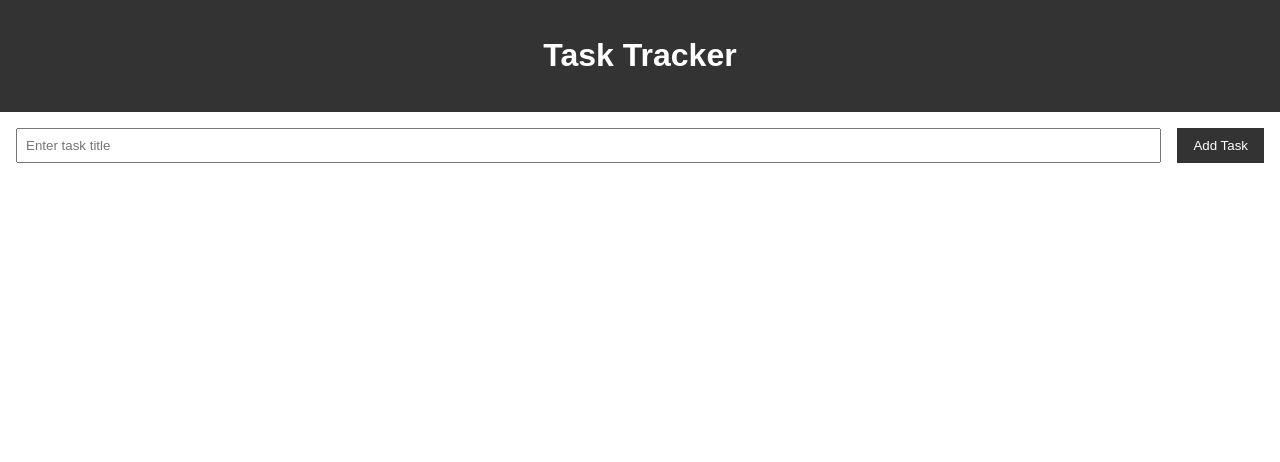
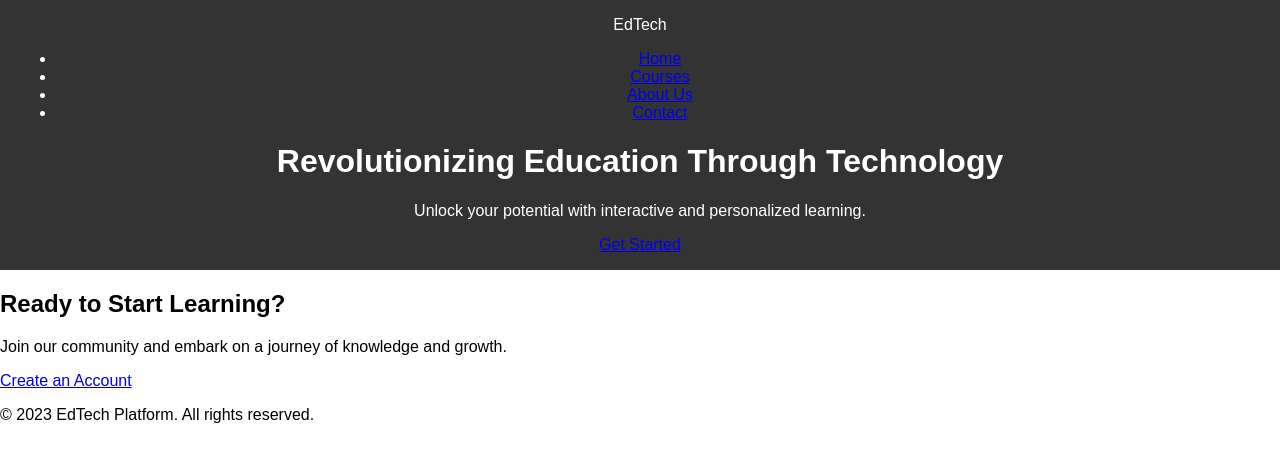
Before and after one commit to SkFathima/CVIP-WebDevelopment, a plain HTML site: page index.html in a window 1280 px wide. Drawn offline with Linux system fonts and the light colour scheme.

Commit message:
index.html

```diff
--- a/index.html
+++ b/index.html
@@ -4,19 +4,40 @@
   <meta charset="UTF-8">
   <meta name="viewport" content="width=device-width, initial-scale=1.0">
   <link rel="stylesheet" href="styles.css">
-  <title>Task Tracker</title>
+  <title>EdTech Platform</title>
 </head>
 <body>
-  <header>
-    <h1>Task Tracker</h1>
+  <header class="banner">
+    <nav>
+      <div class="logo">EdTech</div>
+      <ul class="nav-links">
+        <li><a href="#">Home</a></li>
+        <li><a href="#">Courses</a></li>
+        <li><a href="#">About Us</a></li>
+        <li><a href="#">Contact</a></li>
+      </ul>
+    </nav>
+    <div class="hero-text">
+      <h1>Revolutionizing Education Through Technology</h1>
+      <p>Unlock your potential with interactive and personalized learning.</p>
+      <a href="#" class="btn">Get Started</a>
+    </div>
   </header>
-  <main>
-    <form id="task-form">
-      <input type="text" id="task-title" placeholder="Enter task title" required>
-      <button type="submit">Add Task</button>
-    </form>
-    <ul id="task-list"></ul>
-  </main>
+
+  <section class="features">
+    <!-- Feature cards go here -->
+  </section>
+
+  <section class="get-started">
+    <h2>Ready to Start Learning?</h2>
+    <p>Join our community and embark on a journey of knowledge and growth.</p>
+    <a href="#" class="btn">Create an Account</a>
+  </section>
+
+  <footer>
+    <p>&copy; 2023 EdTech Platform. All rights reserved.</p>
+  </footer>
+
   <script src="script.js"></script>
 </body>
 </html>
```
